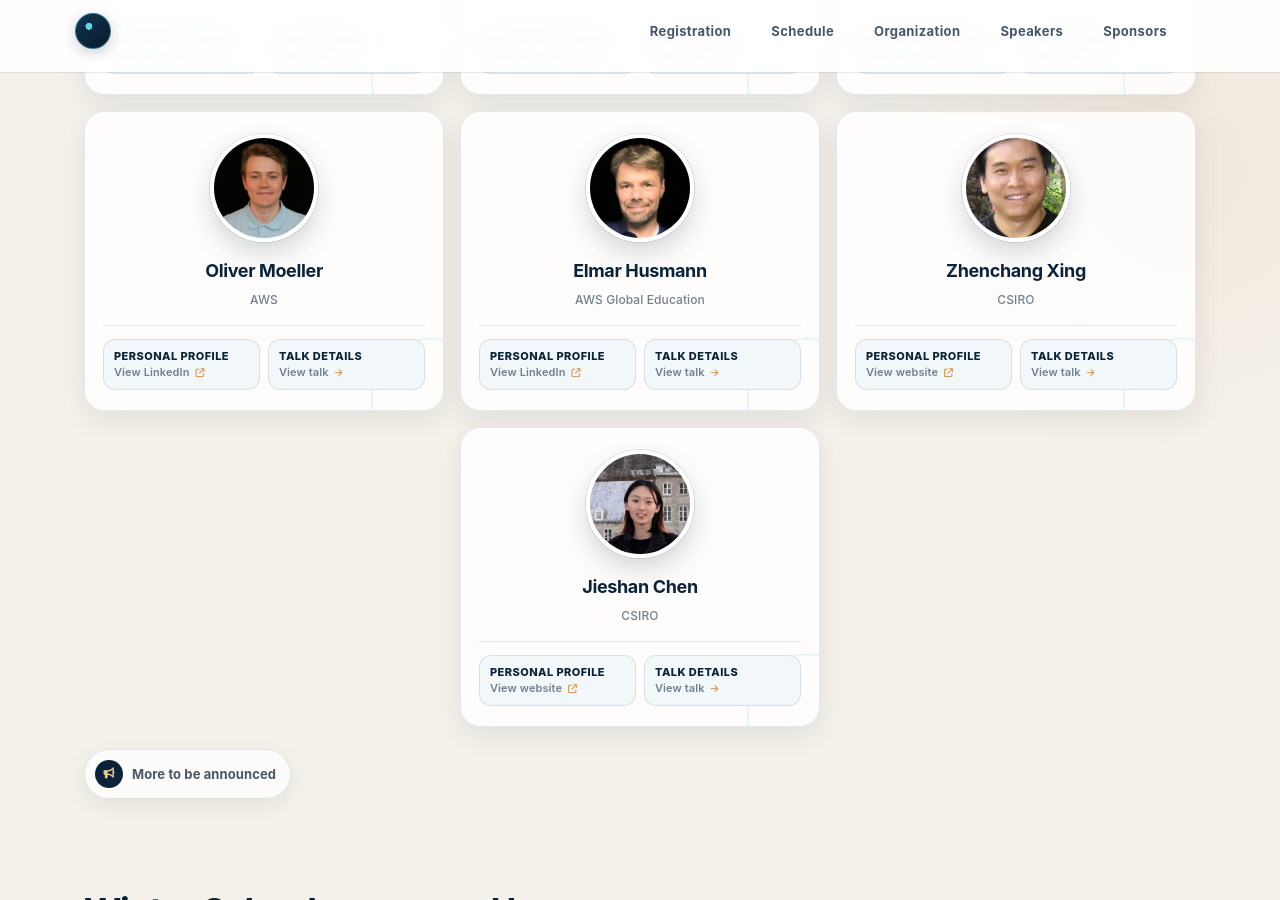
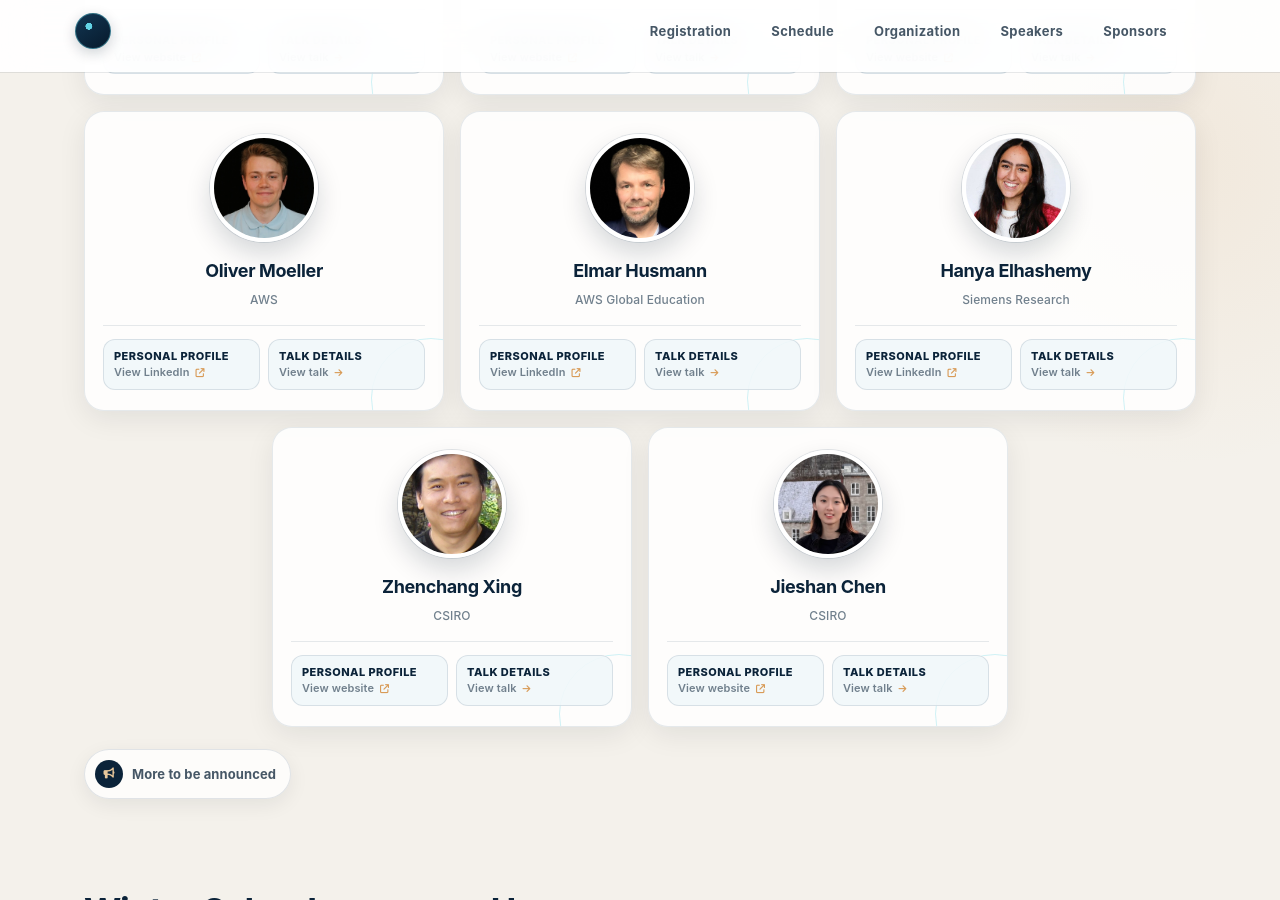
Before and after one commit to LLMSoftwareDev/LLMSoftwareDev.github.io, a Jekyll site: the page built from _pages/home_2026.md, in a window 1280 px wide and 900 px high, scrolled down 3299 px. Built offline with Jekyll 4.4.1, drawn with Linux system fonts in a browser that asks for light colours; nearby versions of some CDN libraries.

Commit message:
Add Hanya Elhashemy as speaker

```diff
--- a/_pages/home_2026.md
+++ b/_pages/home_2026.md
@@ -247,6 +247,25 @@ This winter school focuses on LLM-based software development, combining lectures
     </article>
     <article class="people-card speaker-profile-card">
       <div class="speaker-profile-content">
+        <img class="people-pic" src="{{ "img/people/hanya.jpg" | prepend:site.baseurl }}" alt="Hanya Elhashemy">
+        <div class="people-name">
+          <span class="people-name-label">Hanya Elhashemy</span>
+          <h6>Siemens Research</h6>
+        </div>
+        <div class="speaker-profile-fields" aria-label="Hanya Elhashemy profile links">
+          <a class="speaker-profile-field" target="_blank" rel="noopener" href="https://www.linkedin.com/in/hanya-elhashemy/">
+            <span class="speaker-profile-field-label">Personal Profile</span>
+            <span class="speaker-profile-field-action">View LinkedIn <i class="fa fa-arrow-up-right-from-square" aria-hidden="true"></i></span>
+          </a>
+          <button class="speaker-profile-field" type="button" data-speaker-dialog-open="hanya-talk-dialog" aria-haspopup="dialog" aria-controls="hanya-talk-dialog">
+            <span class="speaker-profile-field-label">Talk Details</span>
+            <span class="speaker-profile-field-action">View talk <i class="fa fa-arrow-right" aria-hidden="true"></i></span>
+          </button>
+        </div>
+      </div>
+    </article>
+    <article class="people-card speaker-profile-card">
+      <div class="speaker-profile-content">
         <img class="people-pic" src="{{ "img/people/zhenchang.jpg" | prepend:site.baseurl }}" alt="Zhenchang Xing">
         <div class="people-name">
           <span class="people-name-label">Zhenchang Xing</span>
@@ -309,6 +328,29 @@ This winter school focuses on LLM-based software development, combining lectures
     <section class="speaker-dialog-section">
       <h3>Bio</h3>
       <p>Andrea Stocco is an Assistant Professor at the Technical University of Munich (TUM) and Head of the Automated Software Testing field of competence at fortiss. His research focuses on automated software testing, with particular emphasis on testing AI-enabled systems, including deep learning models, autonomous driving systems, and LLM-based software. His work investigates techniques for systematic test generation, search-based testing, and the validation of AI systems across simulation and real-world environments. His research has been published at major software engineering venues including ICSE, FSE, ASE, and in journals such as IEEE TSE and ACM TOSEM.</p>
+    </section>
+  </div>
+</dialog>
+
+<dialog class="speaker-dialog" id="hanya-talk-dialog" aria-labelledby="hanya-talk-title">
+  <div class="speaker-dialog-content">
+    <form method="dialog">
+      <button class="speaker-dialog-close" type="submit" aria-label="Close talk details">
+        <i class="fa fa-xmark" aria-hidden="true"></i>
+      </button>
+    </form>
+    <p class="speaker-dialog-eyebrow">Talk by Hanya Elhashemy</p>
+    <section class="speaker-dialog-section speaker-dialog-title-section">
+      <h3>Title</h3>
+      <h2 id="hanya-talk-title">Empirical Insights into AI-Powered Software Engineering in Practice</h2>
+    </section>
+    <section class="speaker-dialog-section">
+      <h3>Abstract</h3>
+      <p>The integration of AI assistants into the software development lifecycle has moved rapidly from experimental novelty to an industry standard. However, beyond the initial hype of "instant productivity," what does the data actually show about the long-term impact on engineering teams? In this session, we move past the marketing promises to explore empirical evidence gathered from real-world software projects. We will analyze how AI-powered tools ranging from code generation and automated testing to documentation and architectural design are fundamentally shifting the developer experience.</p>
+    </section>
+    <section class="speaker-dialog-section">
+      <h3>Bio</h3>
+      <p>Hanya is a Senior AI Expert at Siemens Research, where she leads the GenAI transformation of industrial software. Her work centers on the intersection of AI and software engineering. She drives impactful GenAI projects across Siemens Business Units and co-leads Siemens' GenAI4SWE community. Additionally, she actively collaborates on research with university partners and ensure transferring research findings to businesses. Previously a researcher at MIT, Hanya brings a robust background in AI and Software Engineering from prominent companies like BMW, Zeiss, and Infineon. She is a key figure in shaping industrial AI.</p>
     </section>
   </div>
 </dialog>
```
Also changed, not shown: 2026/img/people/hanya.jpg (added).
